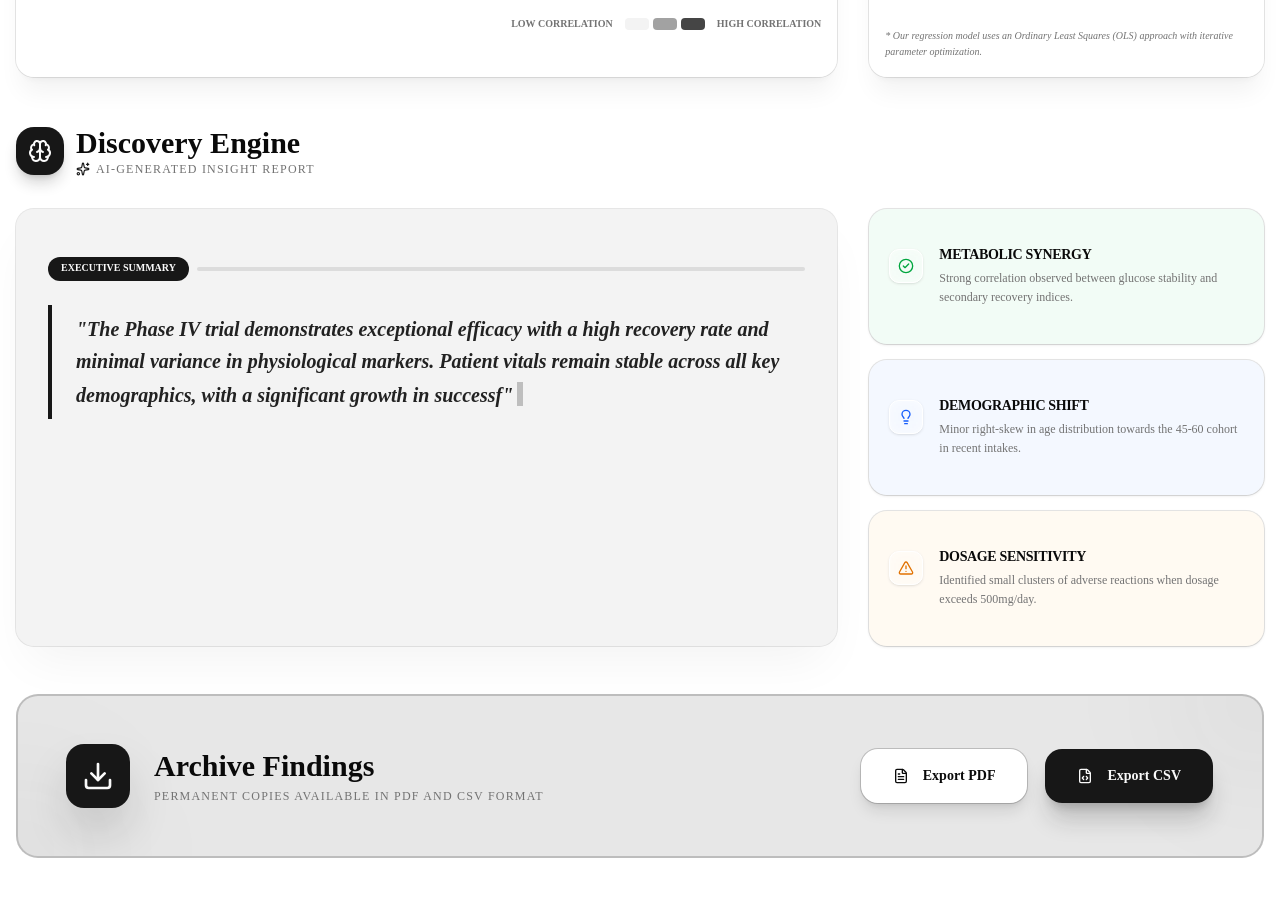
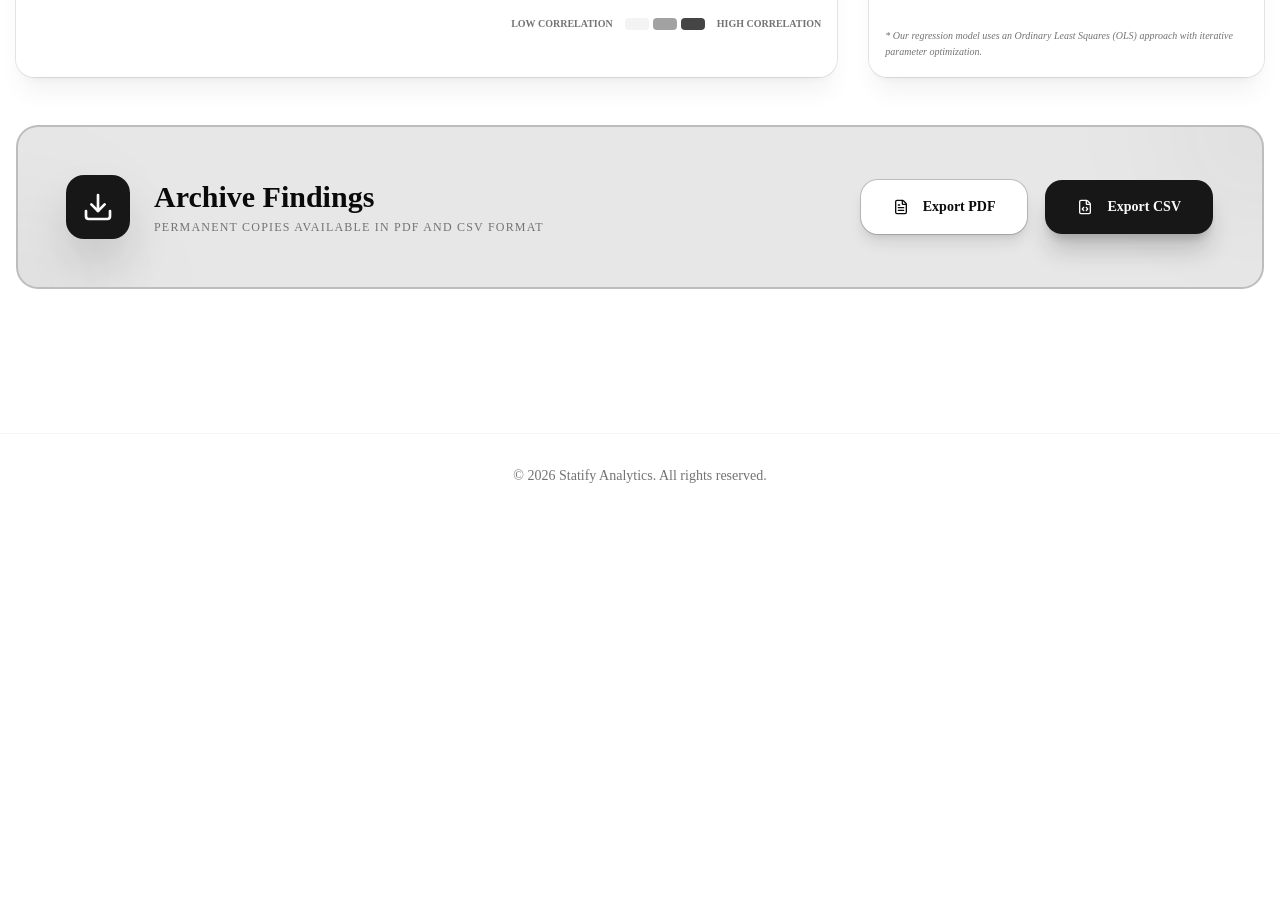
Before and after one commit to Ahme-d711/statsphere, a Next.js app: page /dashboard in a window 1280 px wide. Shown: the part 1760-2657 px from the top of the page. After the commit the page ends 2278 px from the top, so only its background shows below. Built offline with nearby package versions, Linux system fonts and the light colour scheme.

Commit message:
refactor: remove InsightsReport component from DashboardPage

```diff
--- a/pages/DashboardPage.tsx
+++ b/pages/DashboardPage.tsx
@@ -85,11 +85,6 @@ export default function DashboardPage() {
           regression={data.advanced.regression}
         />
 
-        <InsightsReport
-           executiveSummary={data.insights.executiveSummary}
-           items={data.insights.items}
-        />
-
         <ExportControls />
       </main>
 
```
